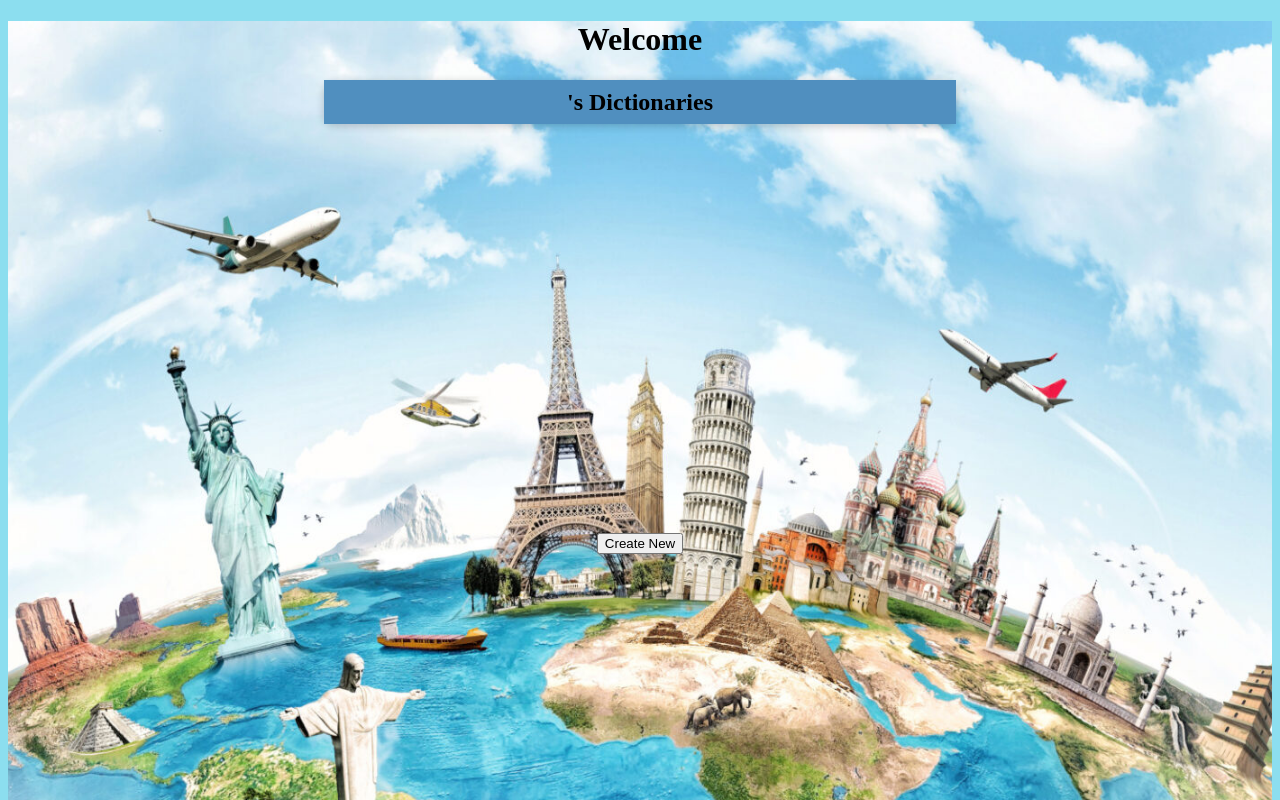
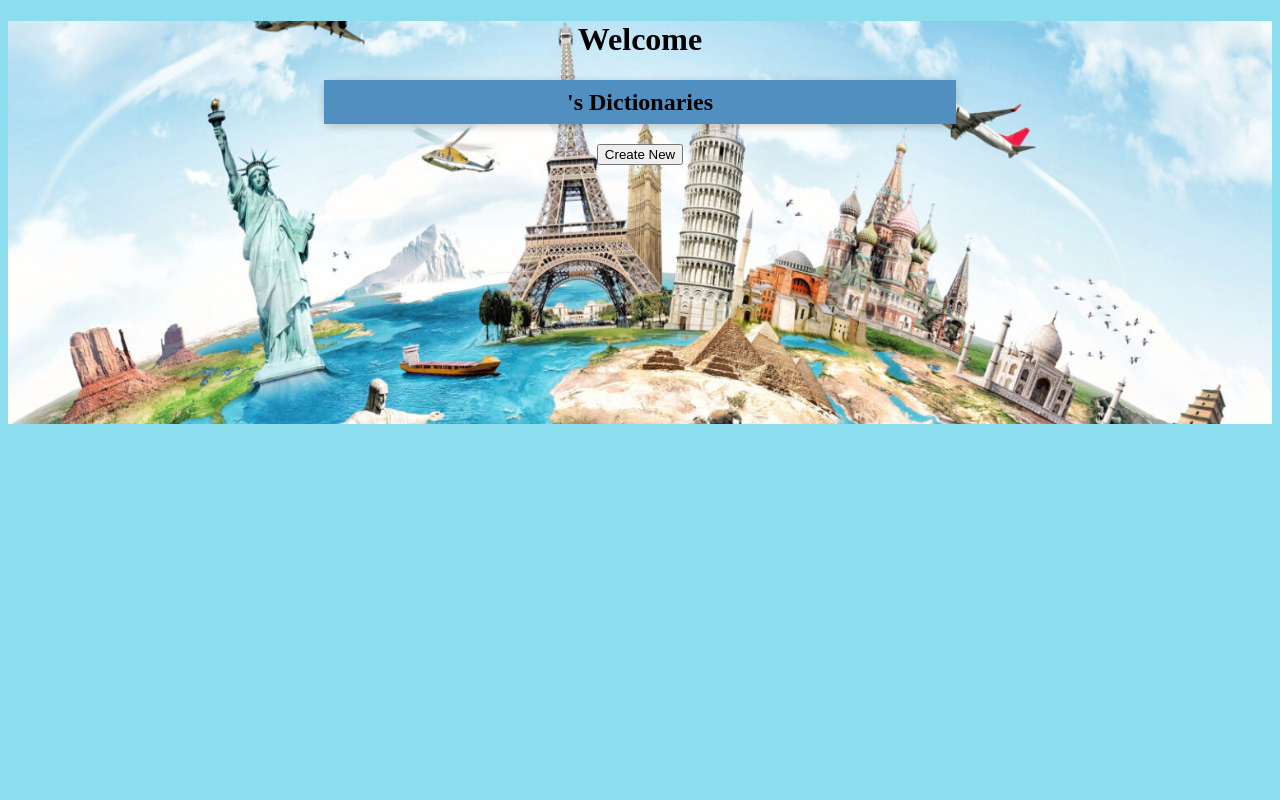
Before and after one commit to NickBilbrey/Final-Project, an Angular app in the folder Small_Talk_Frontend/: page /dictionary in a window 1280 px wide. Shown: the top 800 px of the page. Built offline with nearby package versions, Linux system fonts and the light colour scheme.

Commit message:
style.css

```diff
--- a/Small_Talk_Frontend/src/styles.css
+++ b/Small_Talk_Frontend/src/styles.css
@@ -5,9 +5,9 @@ html {
   .center {
       display: flex;
       flex-direction: column;
-    justify-content: center;
+      justify-content: top;
       align-items: center;
-    height: 100vh;
+      height: 35vh;
       text-align: center;
     }
 
```
Lines whose indentation alone changed are shown as unchanged.
